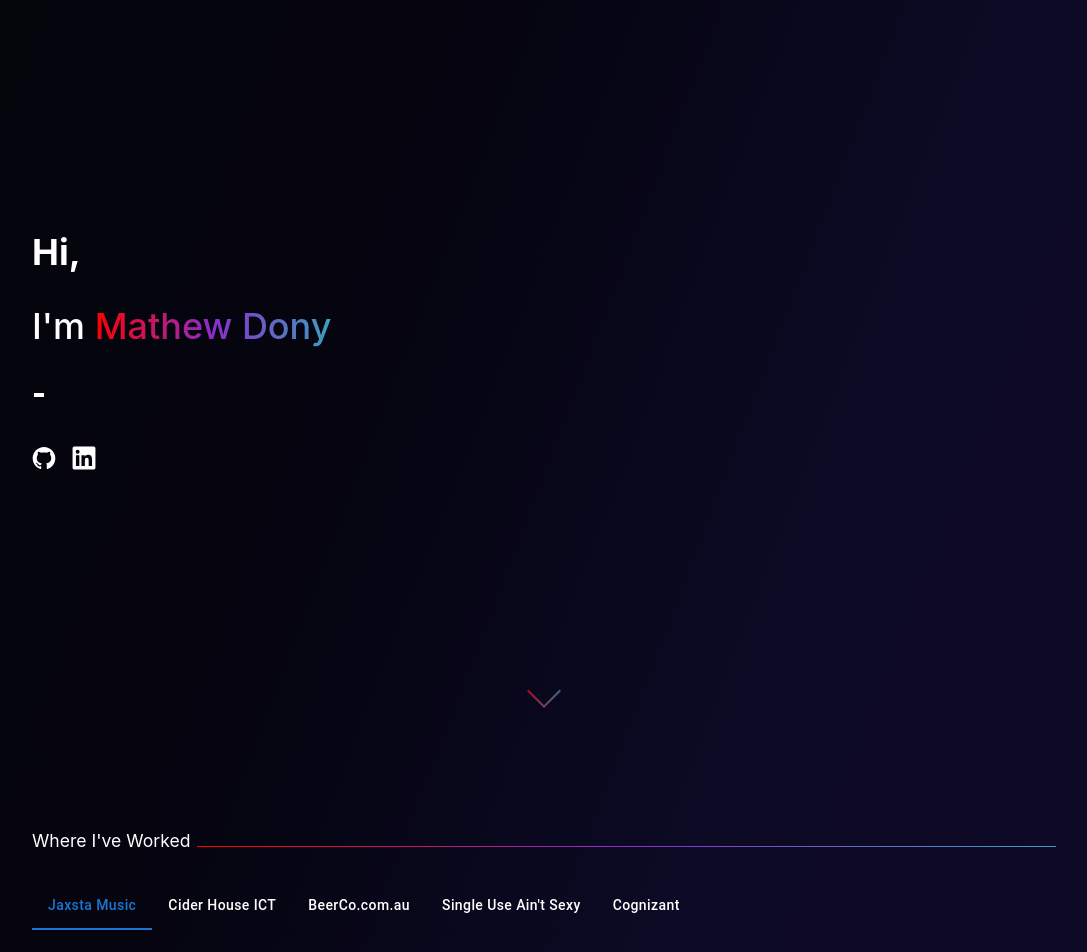
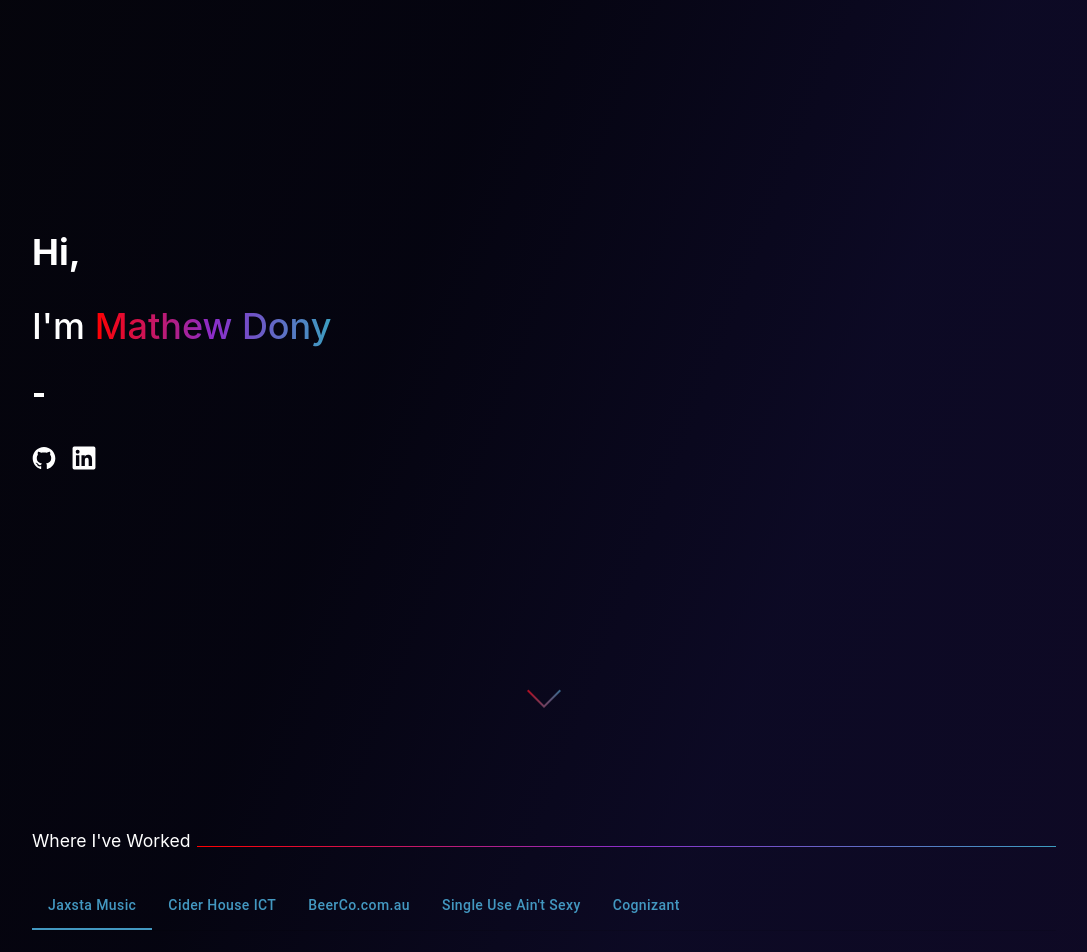
Before and after one commit to mdmathewdc/Mathew-Dony-Portfolio, a Next.js app in the folder mathew-dony-portfolio/: page / in a window 1280 px wide. Shown: the top 952 px of the page, without its empty margins (96-1183 px from the left). Built offline with nearby package versions, Linux system fonts and the light colour scheme; a web font is replaced by a local one.

Commit message:
Change tab indicator and label color

```diff
--- a/mathew-dony-portfolio/components/JobTab.jsx
+++ b/mathew-dony-portfolio/components/JobTab.jsx
@@ -62,18 +62,17 @@ const JobTab = ({ data }) => {
       <Box
         sx={{
           width: {
-            mobile: '100vw',
-            desktop: '100%',
+            mobile: "100vw",
+            desktop: "100%",
           },
           marginLeft: {
-            mobile: '-5vw',
+            mobile: "-5vw",
             desktop: 0,
           },
           marginRight: {
-            mobile: '-5vw',
+            mobile: "-5vw",
             desktop: 0,
-          }
-
+          },
         }}
       >
         <Box sx={{ borderBottom: 1, borderColor: "divider" }}>
@@ -82,13 +81,20 @@ const JobTab = ({ data }) => {
             onChange={handleChange}
             scrollButtons="auto"
             textColor="primary"
+            indicatorColor="primary"
             allowScrollButtonsMobile
             variant="scrollable"
+            TabIndicatorProps={{
+              style: {
+                backgroundColor: "#4398c1",
+              },
+            }}
           >
             {data.map((job, index) => (
               <Tab
                 sx={{ color: "white", textTransform: "none" }}
                 label={job.name}
+                style={{color: "#4398c1"}}
                 {...a11yProps(index)}
               />
             ))}
```
